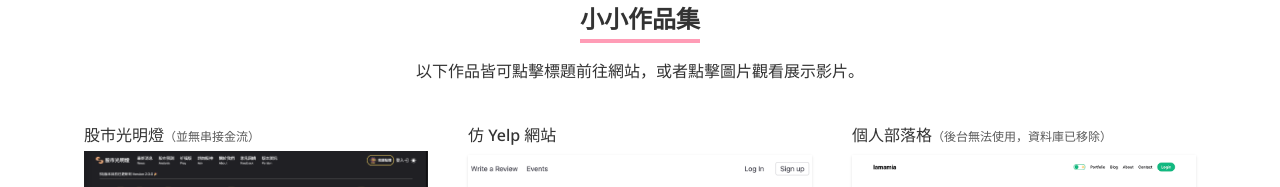
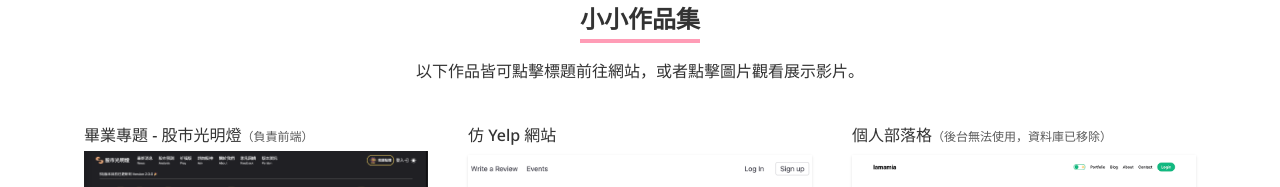
Before and after one commit to ki2sch3/ki2sch3.github.io, a React (Vite) app: page / in a window 1280 px wide. Shown: the part 1080-1267 px from the top of the page. Built offline with nearby package versions, Linux system fonts and the light colour scheme; a web font is replaced by a local one.

Commit message:
Update: portfolio

```diff
--- a/src/components/Portfolio/Portfolio.jsx
+++ b/src/components/Portfolio/Portfolio.jsx
@@ -15,9 +15,9 @@
 					<section className='px-3 py-2 space-y-2 rounded-md sm:w-72 md:w-92'>
 						<p className='font-medium mb-1'>
 							<a href='https://stocklight.co/' target='_blank' rel='noreferrer' className='hover:underline'>
-								股市光明燈
+								畢業專題 - 股市光明燈
 							</a>
-							<span className='text-xs opacity-80 font-normal'>（並無串接金流）</span>
+							<span className='text-xs opacity-80 font-normal'>（負責前端）</span>
 						</p>
 						<a
 							href='https://www.youtube.com/watch?v=s92-9di9qa4'
```
